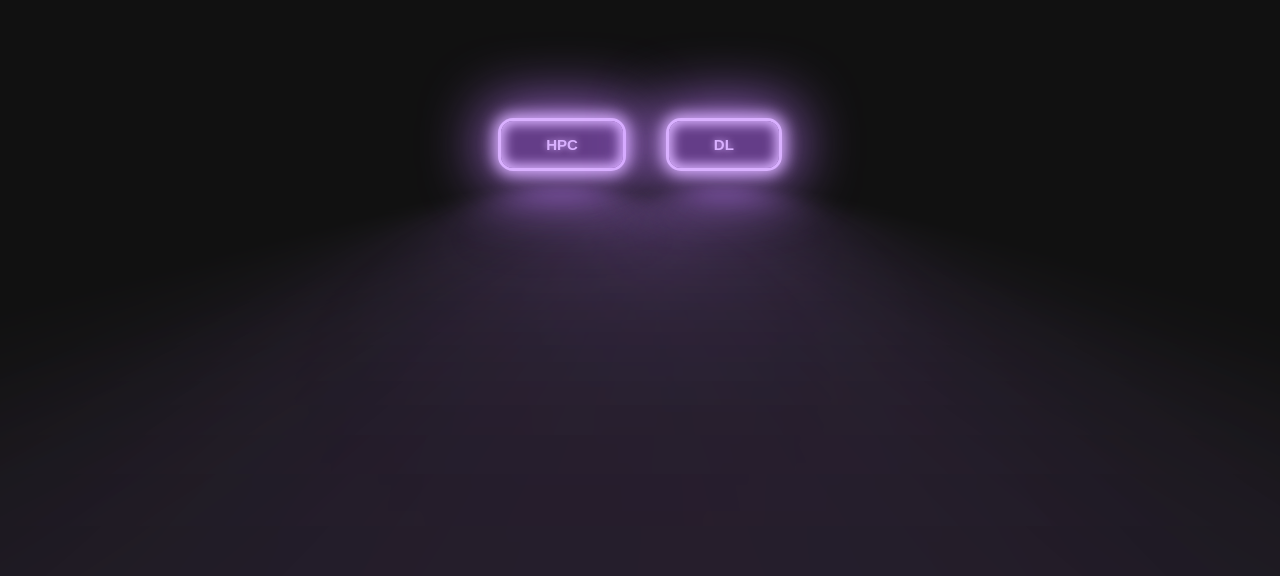
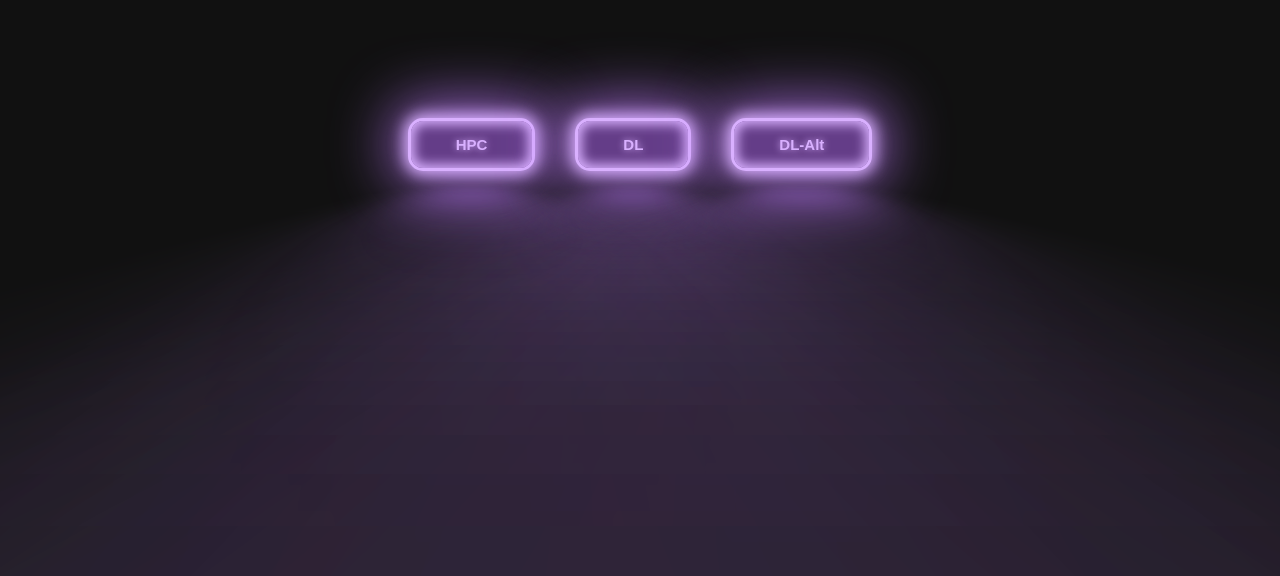
Before and after one commit to watashiwaaniket/lp5, a plain HTML site: page index.html in a window 1280 px wide. Shown: the part 224-800 px from the top of the page. Drawn offline with Linux system fonts and the light colour scheme.

Commit message:
added new stuff

```diff
--- a/index.html
+++ b/index.html
@@ -79,6 +79,8 @@
         <a href="/hpc.zip"><button>HPC</button></a>
         <div style="padding: 20px;"></div>
         <a href="/dl.zip"><button>DL</button></a>
+        <div style="padding: 20px;"></div>
+        <a href="/dl-alt.zip"><button>DL-Alt</button></a>
     </div>
 
 </body>
```
Also changed, not shown: 1 other file.
